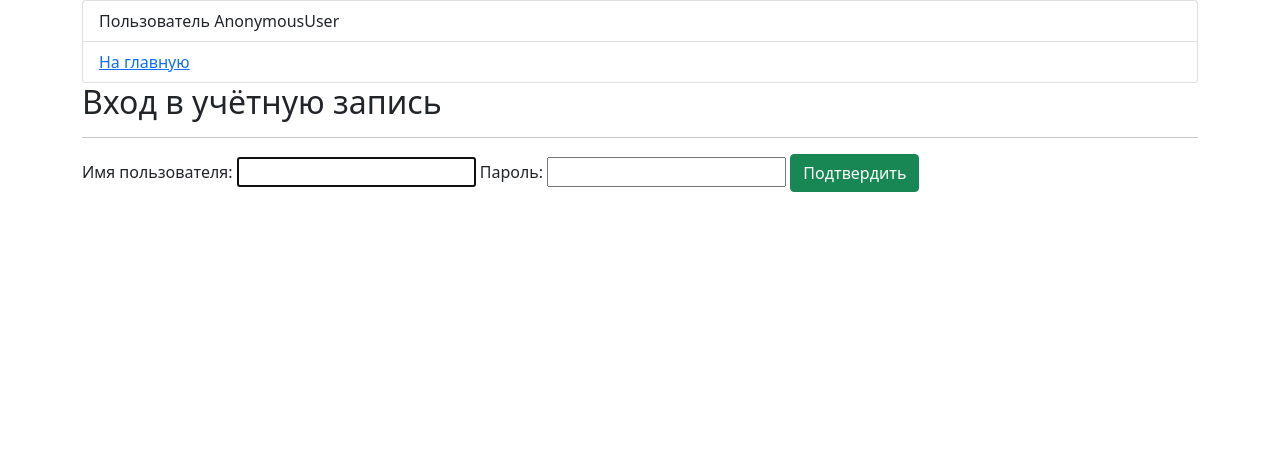
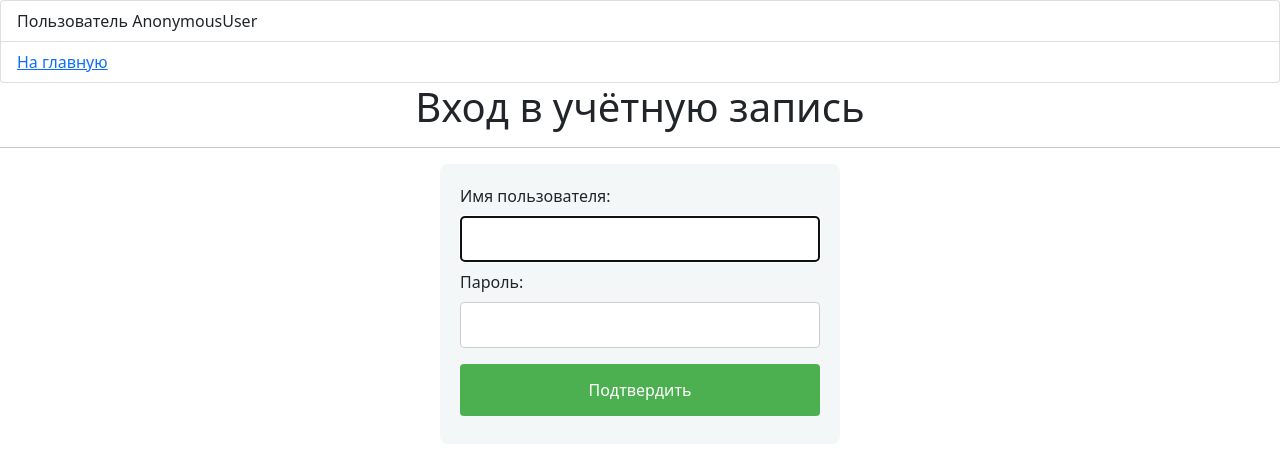
Before and after one commit to RicardoMilosFLEX/Europa-Universalis-IV, a Django app: page /users/login/ in a window 1280 px wide. Shown: the top 455 px of the page. Run offline with Django 4.2, Linux system fonts and the light colour scheme.

Commit message:
site_change_new

```diff
--- a/main/templates/main/base.html
+++ b/main/templates/main/base.html
@@ -1,20 +1,22 @@
+{% load static %}
 <!DOCTYPE html>
-<html lang="en">
+<html lang="ru">
 <head>
-    <link href="https://cdn.jsdelivr.net/npm/bootstrap@5.0.2/dist/css/bootstrap.min.css" rel="stylesheet" integrity="sha384-EVSTQN3/azprG1Anm3QDgpJLIm9Nao0Yz1ztcQTwFspd3yD65VohhpuuCOmLASjC" crossorigin="anonymous">
+    <link rel="stylesheet" href="{% static 'css/registration.css' %}">
+ <link href="https://cdn.jsdelivr.net/npm/bootstrap@5.0.2/dist/css/bootstrap.min.css" rel="stylesheet" integrity="sha384-EVSTQN3/azprG1Anm3QDgpJLIm9Nao0Yz1ztcQTwFspd3yD65VohhpuuCOmLASjC" crossorigin="anonymous">
     <meta charset="UTF-8">
     <title>User authentication</title>
 </head>
-<body class="container">
+<body class="form">
 <ul class="list-group">
     <li class="list-group-item">
         Пользователь {{ user }}
     </li>
     <li class="list-group-item">
-        <a href="{% url 'main' %}">На главную</a>
+        <a href="{% url 'main' %}"> На главную</a>
     </li>
 </ul>
-{% block content %}
-{% endblock %}
+    {% block content %}
+    {% endblock %}
 </body>
 </html>
--- a/main/templates/main/main.html
+++ b/main/templates/main/main.html
@@ -56,7 +56,7 @@
                 <img src="static/img/logo2.png" class="logo">
               <a href="">Главная</a>
               <a href="/forum">Форум</a>
-              <a href="/forumnote">Запись</a>
+              <a href="/forumnote">Создать запись</a>
                 {% if user.is_authenticated %}
                     <h4 class="user">Пользователь {{ user }}</h4>
                     <a href="{% url 'logout'%}">Выйти</a>
@@ -73,6 +73,7 @@
           <h2>Интересные страны</h2>
       </div>
       <div class="countries">
+{#    в классе countries 4 элемента country      #}
         <div class="country">
           <h3>Англия  <img src="static/img/England.png" class="engl" alt=""></h3>
           <div class="content">
--- a/main/templates/registration/login.html
+++ b/main/templates/registration/login.html
@@ -1,16 +1,15 @@
 {% extends 'main/base.html' %}
-
+{% load static %}
 {% block content %}
-    <h2>Вход в учётную запись</h2>
+    <h1>Вход в учётную запись</h1>
     <hr>
-
+    <form action="{% url 'login' %}" method="post">
     {% if form.errors %}
-        <p>{{ form.errors.error }}</p>
+        <p class="error">{{ form.errors.error }}</p>
     {% endif %}
-
-    <form action="{% url 'login' %}" method="post">
     {{ form }}
     {% csrf_token %}
-    <button type="submit" class="btn btn-success">Подтвердить</button>
+    <button type="submit" class="form button">Подтвердить</button>
     </form>
+
 {% endblock %}
--- a/main/templates/registration/register.html
+++ b/main/templates/registration/register.html
@@ -3,10 +3,9 @@
 {% block content %}
     <h1>Регистрация</h1>
     <hr>
-
     <form action="{% url 'register'%}" method="post">
     {{ form }}
     {% csrf_token %}
-    <button type="submit" class="btn btn-success">Зарегистрироваться</button>
+    <button type="submit" class="form button"> Зарегистрироваться</button>
     </form>
 {% endblock %}
--- a/static/css/registration.css
+++ b/static/css/registration.css
@@ -0,0 +1,45 @@
+
+form {
+  max-width: 400px;
+  margin: 0 auto;
+  padding: 20px;
+  background: #f4f7f8;
+  border-radius: 8px;
+}
+
+
+form h2 {
+  text-align: center;
+  margin-bottom: 20px;
+}
+
+
+form input[type="text"],
+form input[type="password"] {
+  width: 100%;
+  padding: 10px;
+  margin: 8px 0;
+  display: inline-block;
+  border: 1px solid #ccc;
+  border-radius: 4px;
+  box-sizing: border-box;
+}
+
+
+form button {
+  background-color: #4CAF50;
+  color: white;
+  padding: 14px 20px;
+  margin: 8px 0;
+  border: none;
+  border-radius: 4px;
+  cursor: pointer;
+  width: 100%;
+}
+h1{
+  text-align: center;
+}
+error{
+  text-align: right;
+  margin-bottom: 20px;
+}
```
Also changed, not shown: main/templates/main/forum.html (+8 -4 lines), main/templates/main/forumcreate.html (+11 -7 lines), static/css/forumcreate.css (+17 -0 lines), db.sqlite3.
